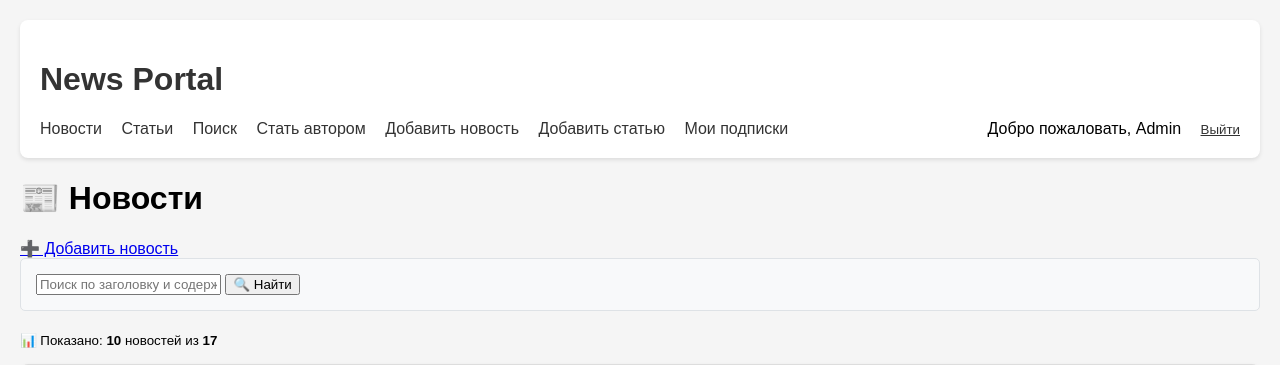
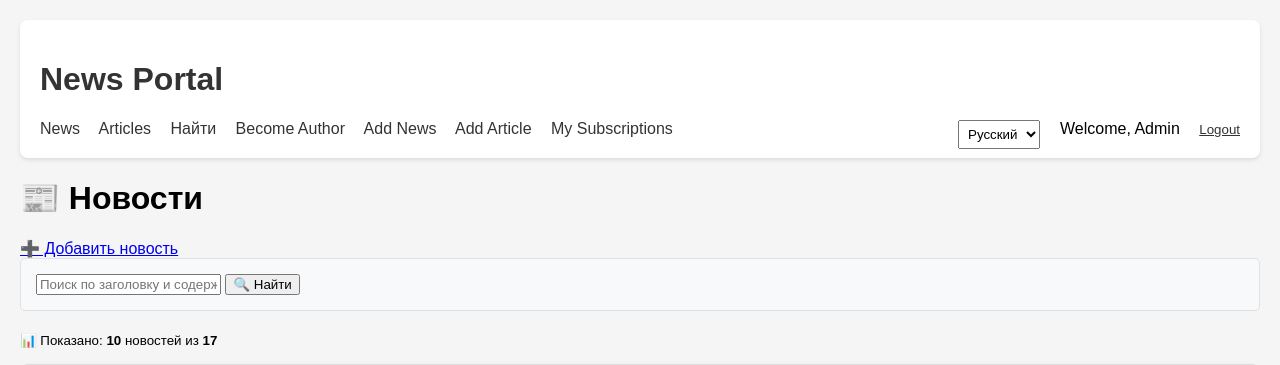
Before and after one commit to VBychenkova/9.1, a Django app: page /news/ in a window 1280 px wide. Shown: the top 365 px of the page. Run offline with Django 5.2, Linux system fonts and the light colour scheme; a user stored in the database is signed in; data comes from the database, SQL or seed files in the repository; both versions use the stored data as it was after the commit; parts of the project's set-up code (start-up, migrations or seed data) failed here and were passed over.

Commit message:
Модуль 29. gettext.

```diff
--- a/news/forms.py
+++ b/news/forms.py
@@ -1,5 +1,6 @@
 from django import forms
 from .models import Post
+from django.utils.translation import gettext_lazy as _
 
 class PostForm(forms.ModelForm):
     class Meta:
@@ -10,3 +11,8 @@
             'content': forms.Textarea(attrs={'class': 'form-control', 'rows': 5}),
             'categories': forms.SelectMultiple(attrs={'class': 'form-control'}),
         }
+
+class ContactForm(forms.Form):
+    name = forms.CharField(label=_('Your Name'))
+    email = forms.EmailField(label=_('Email Address'))
+    message = forms.CharField(label=_('Message'), widget=forms.Textarea)
--- a/news/models.py
+++ b/news/models.py
@@ -4,6 +4,7 @@
 from django.urls import reverse
 from django.utils import timezone
 #from news.models import Post, Category, Author, Subscription
+from django.utils.translation import gettext_lazy as _
 
 
 class Author(models.Model):
@@ -176,6 +177,15 @@
         return f"Comment by {self.user.username} on {self.post.title}"
 
 
-from django.db import models
 
-# Create your models here.
+class Article(models.Model):
+    title = models.CharField(_('Title'), max_length=200)
+    content = models.TextField(_('Content'))
+    created_at = models.DateTimeField(_('Created at'), auto_now_add=True)
+
+    class Meta:
+        verbose_name = _('Article')
+        verbose_name_plural = _('Articles')
+
+    def __str__(self):
+        return self.title
--- a/news/urls.py
+++ b/news/urls.py
@@ -1,8 +1,9 @@
-from django.urls import path
+from django.urls import path, include
 from . import views
 
 urlpatterns = [
     # Главная страница
+    path('i18n/', include('django.conf.urls.i18n')),
     path('', views.NewsList.as_view(), name='news_list'),
     path('home/', views.HomePageView.as_view(), name='home'),
 
--- a/news/views.py
+++ b/news/views.py
@@ -16,6 +16,7 @@
 from django.views.generic import TemplateView
 from django.views.decorators.cache import cache_page
 from django.utils.decorators import method_decorator
+from django.utils.translation import gettext as _
 
 
 # Главная страница - кэшируем на 1 минуту
@@ -448,3 +449,11 @@
     return render(request, 'news/my_subscriptions.html', {
         'subscriptions': subscriptions
     })
+
+def some_view(request):
+    context = {
+        'title': _('News Portal'),
+        'description': _('Latest news and articles'),
+        'categories': _('Categories'),
+    }
+    return render(request, 'template.html', context)
--- a/templates/default.html
+++ b/templates/default.html
@@ -1,55 +1,63 @@
 {% load static %}
 {% load cache %}
+{% load i18n %}
+
 <!DOCTYPE html>
-<html lang="ru">
+<html lang="{{ request.LANGUAGE_CODE }}">
 <head>
     <meta charset="UTF-8">
     <meta name="viewport" content="width=device-width, initial-scale=1.0">
-    <title>{% block title %}News Portal{% endblock %}</title>
+    <title>{% block title %}{% trans "News Portal" %}{% endblock %}</title>
 
-    <!-- Подключение статических CSS файлов -->
     <link rel="stylesheet" href="{% static 'css/style.css' %}">
-
     {% block extra_css %}{% endblock %}
 </head>
 <body>
     <header>
-        <h1><a href="/news/" style="text-decoration: none; color: #333;">News Portal</a></h1>
+        <h1><a href="/news/" style="text-decoration: none; color: #333;">{% trans "News Portal" %}</a></h1>
 
-        <!-- Кэширование навигации на 30 минут -->
-        {% cache 10 navigation %}
+          <!-- ВРЕМЕННО отключаем кэш для отладки перевода -->
+        <!-- {% cache 10 navigation request.LANGUAGE_CODE %} -->
         <nav>
-            <a href="{% url 'news_list' %}">Новости</a>
-            <a href="{% url 'article_list' %}">Статьи</a>
-            <a href="{% url 'news_search' %}">Поиск</a>
+            <a href="{% url 'news_list' %}">{% trans "News" %}</a>
+            <a href="{% url 'article_list' %}">{% trans "Articles" %}</a>
+            <a href="{% url 'news_search' %}">{% trans "Search" %}</a>
 
             {% if user.is_authenticated %}
-                <!-- Временно упрощенная навигация -->
-                <a href="{% url 'become_author' %}">Стать автором</a>
-                <a href="{% url 'news_create' %}">Добавить новость</a>
-                <a href="{% url 'article_create' %}">Добавить статью</a>
+                <a href="{% url 'become_author' %}">{% trans "Become Author" %}</a>
+                <a href="{% url 'news_create' %}">{% trans "Add News" %}</a>
+                <a href="{% url 'article_create' %}">{% trans "Add Article" %}</a>
+                <a href="{% url 'my_subscriptions' %}">{% trans "My Subscriptions" %}</a>
 
-                <!-- Блок управления подписками -->
-                <a href="{% url 'my_subscriptions' %}">Мои подписки</a>
-
-                <!-- Информация о пользователе -->
                 <span style="float: right;">
-                    Добро пожаловать, {{ user.username }}
+                    {% trans "Welcome" %}, {{ user.username }}
                     <form action="{% url 'account_logout' %}" method="post" style="display: inline; margin-left: 15px;">
                         {% csrf_token %}
                         <button type="submit" style="background: none; border: none; color: #333; cursor: pointer; text-decoration: underline; padding: 0;">
-                            Выйти
+                            {% trans "Logout" %}
                         </button>
                     </form>
                 </span>
             {% else %}
                 <span style="float: right;">
-                    <a href="{% url 'account_login' %}">Войти</a>
-                    <a href="{% url 'account_signup' %}" style="margin-left: 15px;">Регистрация</a>
+                    <a href="{% url 'account_login' %}">{% trans "Login" %}</a>
+                    <a href="{% url 'account_signup' %}" style="margin-left: 15px;">{% trans "Sign Up" %}</a>
                 </span>
             {% endif %}
+
+            <!-- Переключатель языка -->
+            <div style="float: right; margin-right: 20px;">
+                <form action="{% url 'set_language' %}" method="post">
+                    {% csrf_token %}
+                    <input name="next" type="hidden" value="{{ request.get_full_path }}">
+                    <select name="language" onchange="this.form.submit()" style="padding: 5px;">
+                        <option value="ru" {% if request.LANGUAGE_CODE == 'ru' %}selected{% endif %}>Русский</option>
+                        <option value="en" {% if request.LANGUAGE_CODE == 'en' %}selected{% endif %}>English</option>
+                    </select>
+                </form>
+            </div>
         </nav>
-        {% endcache %}
+        <!--{% endcache %}-->
     </header>
 
     <main>
@@ -68,16 +76,15 @@
         {% endblock %}
     </main>
 
-    <!-- Кэширование футера на 24 часа -->
-    {% cache 10 footer %}
+    <!-- {% cache 10 footer request.LANGUAGE_CODE %} -->
     <footer>
-        <p>&copy; {% now "Y" %} News Portal</p>
+        <p>&copy; {% now "Y" %} {% trans "News Portal" %}</p>
         <p>
-            <a href="/">Главная</a> |
-            <a href="/news/">Все новости</a>
+            <a href="/">{% trans "Home" %}</a> |
+            <a href="/news/">{% trans "All News" %}</a>
         </p>
     </footer>
-    {% endcache %}
+    <!-- {% endcache %} -->
 
     <!-- Подключение статических JS файлов -->
     <script src="{% static 'js/script.js' %}"></script>
--- a/templates/news/news_list.html
+++ b/templates/news/news_list.html
@@ -1,5 +1,6 @@
 {% extends 'default.html' %}
 {% load censor_filters %}
+{% load i18n %}
 
 {% block title %}Новости - News Portal{% endblock %}
 
```
Also changed, not shown: news/management/commands/clear_cache.py (added, +11 -0 lines), newsportal/settings.py (+20 -21 lines), db.sqlite3.
